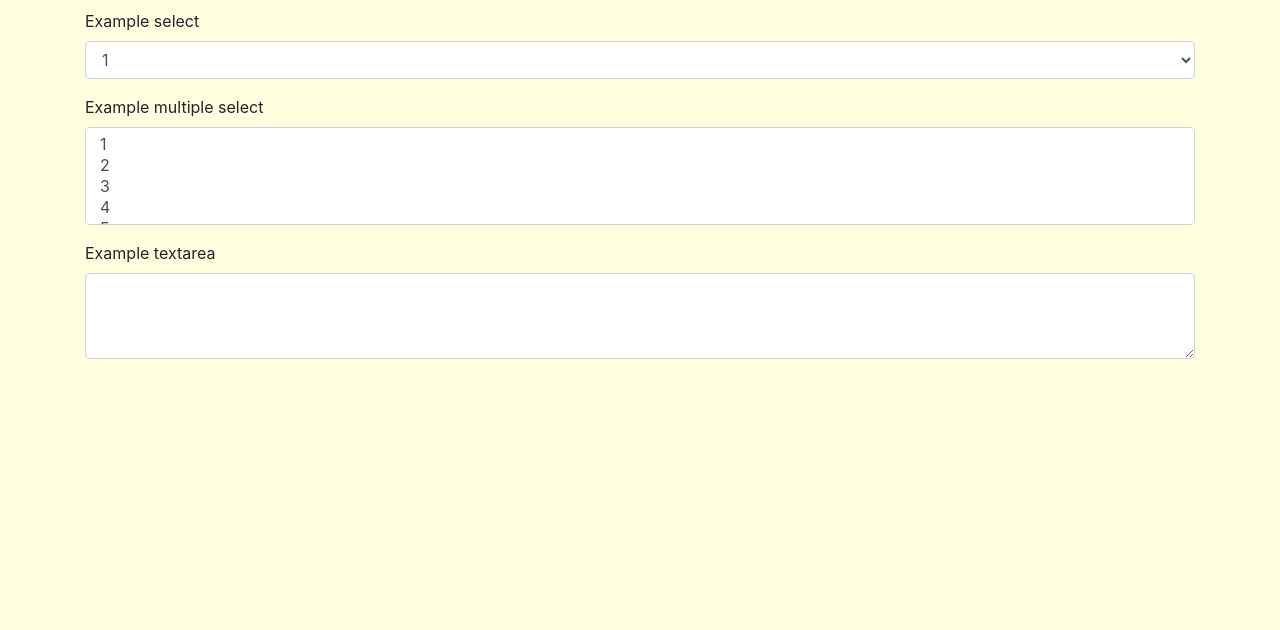
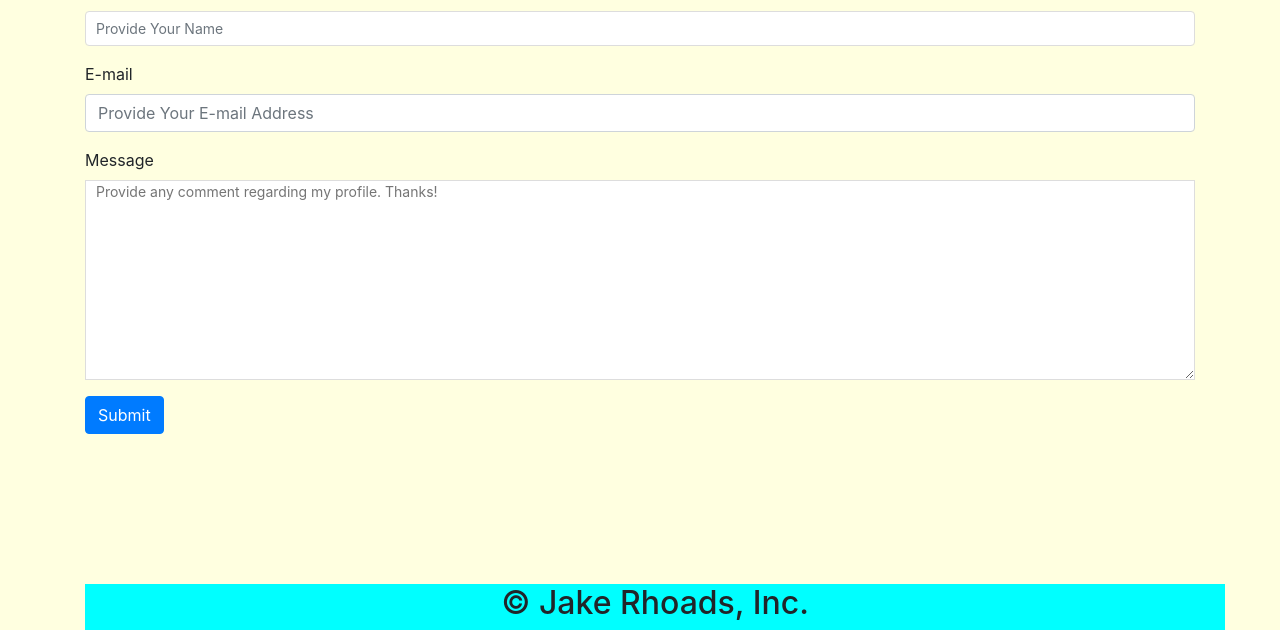
Before and after one commit to jake1986/updated-bio, a plain HTML site: page contact.html in a window 1280 px wide. Shown: the part 173-803 px from the top of the page. Drawn offline with nearby package versions, Linux system fonts and the light colour scheme.

Commit message:
contact and index updates

```diff
--- a/contact.html
+++ b/contact.html
@@ -153,18 +153,40 @@
         padding-bottom: 10px;
     }
 
-    /* .footer {
+    .footer {
         width: 1440px;
         margin-top: 150px;
         background-color: cyan;
         text-align: center;
-    } */
+    }
+
+    label,
+    input[type=text],
+    input[type=email],
+    textarea {
+        display: block;
+        width: 100%;
+    }
+
+    input[type=text],
+    input[type=email],
+    textarea {
+        height: 35px;
+        padding: 0 10px;
+        font-size: 14px;
+        border: 1px solid #ddd;
+    }
+
+    textarea {
+        height: 200px;
+    }
 </style>
 
 <body>
     <nav class="navbar navbar-expand-lg navbar-light bg-light">
         <a id="name" class="navbar-brand" href="#">Jake Rhoads</a>
-        <button class="navbar-toggler" type="button" data-toggle="collapse" data-target="#navbarNav" aria-controls="navbarNav" aria-expanded="false" aria-label="Toggle navigation">
+        <button class="navbar-toggler" type="button" data-toggle="collapse" data-target="#navbarNav"
+            aria-controls="navbarNav" aria-expanded="false" aria-label="Toggle navigation">
             <span class="navbar-toggler-icon"></span>
         </button>
         <div class="collapse navbar-collapse flex-row-reverse" id="navbarNav">
@@ -181,45 +203,33 @@
             </ul>
         </div>
     </nav>
-    <div class="container footer">
+    <div id="main-container" class="container">
+        <section class="mainer-section">
+            <h1>Contact</h1>
             <form>
                 <div class="form-group">
-                <label for="exampleFormControlInput1">Email address</label>
-                <input type="email" class="form-control" id="exampleFormControlInput1" placeholder="name@example.com">
+                    <label for="exampleInputEmail1">Name</label>
+                    <input type="email" class="form-control" id="exampleInputEmail1" aria-describedby="emailHelp"
+                        placeholder="Provide Your Name">
                 </div>
                 <div class="form-group">
-                <label for="exampleFormControlSelect1">Example select</label>
-                <select class="form-control" id="exampleFormControlSelect1">
-                    <option>1</option>
-                    <option>2</option>
-                    <option>3</option>
-                    <option>4</option>
-                    <option>5</option>
-                </select>
+                    <label for="exampleInputPassword1">E-mail</label>
+                    <input type="password" class="form-control" id="exampleInputPassword1"
+                        placeholder="Provide Your E-mail Address">
                 </div>
                 <div class="form-group">
-                <label for="exampleFormControlSelect2">Example multiple select</label>
-                <select multiple class="form-control" id="exampleFormControlSelect2">
-                    <option>1</option>
-                    <option>2</option>
-                    <option>3</option>
-                    <option>4</option>
-                    <option>5</option>
-                </select>
+                    <label for="exampleInputPassword1">Message</label>
+                    <textarea placeholder="Provide any comment regarding my profile. Thanks!"></textarea>
                 </div>
-            <div class="form-group">
-                <label for="exampleFormControlTextarea1">Example textarea</label>
-                <textarea class="form-control" id="exampleFormControlTextarea1" rows="3"></textarea>
-            </div>
+                <button type="submit" class="btn btn-primary">Submit</button>
             </form>
-    </div>
-    <!-- <footer class="container footer">
+            <footer class="container footer">
         <div class="row">
             <div class="col-md-12">
                 <h2>&copy; Jake Rhoads, Inc.</h>
             </div>
         </div>
-    </footer> -->
+    </footer>
             <script>
 
     // $("#name").on("click", function() {
```
Also changed, not shown: index.html (+17 -21 lines). Lines whose indentation alone changed are shown as unchanged.
